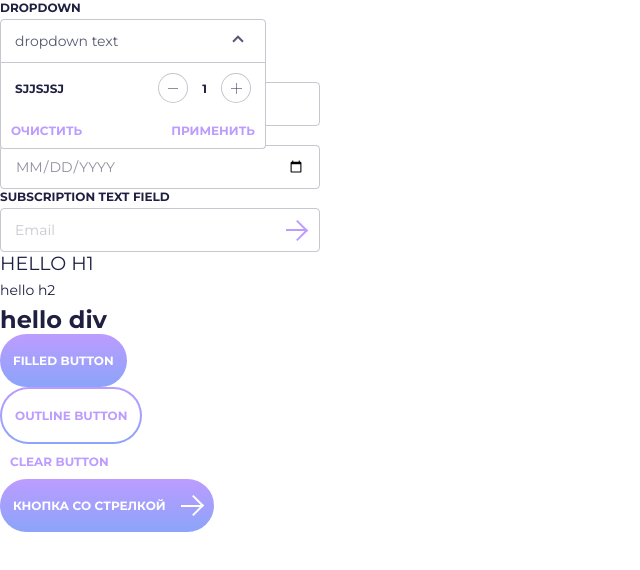
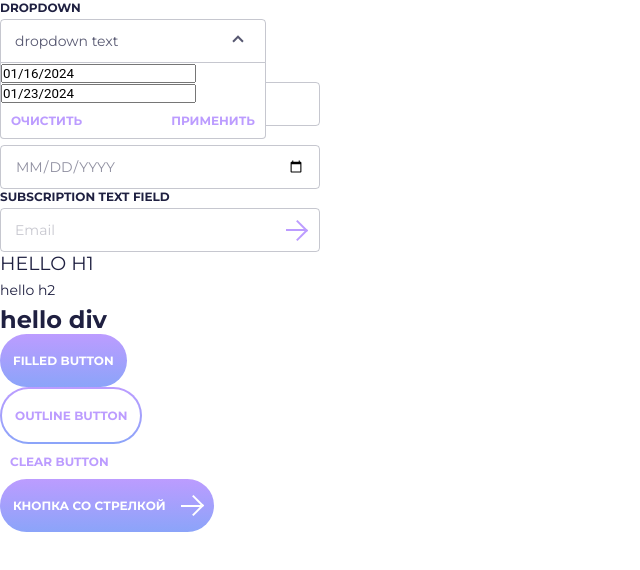
Before and after one commit to gloomy-onion/Looking, a React app: page / in a window 1280 px wide. Both pictures are taken after a click on the button 243 px from the left and 41 px from the top of the page. Shown: the top 570 px of the page, without its empty margins (0-640 px from the left). Built offline with nearby package versions, Linux system fonts and the light colour scheme.

Commit message:
datepicker

```diff
--- a/package.json
+++ b/package.json
@@ -24,6 +24,7 @@
   "devDependencies": {
     "@types/node": "^20.10.7",
     "@types/react": "^18.2.47",
+    "@types/react-datepicker": "^6.0.3",
     "@types/react-dom": "^18.2.18",
     "@types/webpack": "^5.28.5",
     "@types/webpack-dev-server": "^4.7.2",
@@ -56,9 +57,11 @@
     "webpack-dev-server": "^4.15.1"
   },
   "dependencies": {
+    "@babel/runtime": "^7.24.0",
     "@svgr/webpack": "^8.1.0",
     "classnames": "^2.5.1",
     "react": "^18.2.0",
+    "react-datepicker": "^6.2.0",
     "react-dom": "^18.2.0"
   }
 }
--- a/src/App.tsx
+++ b/src/App.tsx
@@ -1,11 +1,11 @@
 import React from 'react';
 
-import { Button, Dropdown, TextField, Typography } from '../ui-kit';
+import {Button, PickDate, TextField, Typography} from '../ui-kit';
 
 export const App = () => {
   return (
     <>
-      <Dropdown />
+      <PickDate/>
       <TextField />
       <TextField label={'masked text field'} textFieldType={'date'} />
       <TextField label={'subscription text field'} textFieldType={'email'} placeholder={'Email'} hasButton />
--- /dev/null
+++ b/ui-kit/Dropdown/DatePicker.module.scss
@@ -0,0 +1,15 @@
+@import '../../src/variables';
+
+.react-datepicker {
+  font-family: Montserrat, sans-serif;
+  font-size: 24px;
+  background-color: #fff;
+  color: $green;
+  border: 1px solid ;
+  border-radius: 50px;
+  display: inline-block;
+  position: relative;
+
+  // Reverting value set in .react-datepicker-popper
+  line-height: initial;
+}
--- /dev/null
+++ b/ui-kit/Dropdown/DatePicker.tsx
@@ -0,0 +1,50 @@
+import React, { useState } from 'react';
+import DatePicker from 'react-datepicker';
+
+import 'react-datepicker/dist/react-datepicker.css';
+import { DropdownContainer } from './DropdownContainer';
+import './DatePicker.module.scss';
+
+interface DatePickerProps {
+  selectsStart?: boolean;
+  selectsEnd?: boolean;
+  selected?: Date | null | [Date, Date];
+  minDate?: Date;
+  startDate?: Date | null;
+  endDate?: Date | null;
+  onChange?: (date: Date | null) => void;
+}
+
+export const PickDate: React.FC<DatePickerProps> = () => {
+  const [rangeStart, setRangeStart] = useState<Date | null>(new Date());
+  const defaultEndDate = new Date();
+  defaultEndDate.setDate(defaultEndDate.getDate() + 7);
+  const [rangeEnd, setRangeEnd] = useState<Date | null>(defaultEndDate);
+  const today = new Date();
+
+  const selectStartDate = (date: Date | null) => {
+    if (date !== null) {
+      setRangeStart(date);
+    }
+  };
+
+  const selectEndDate = (date: Date | null) => {
+    if (date !== null) {
+      setRangeEnd(date);
+    }
+  };
+
+  return (
+    <DropdownContainer value={'date'}>
+      <DatePicker
+        selectsStart
+        selected={rangeStart}
+        minDate={today}
+        startDate={rangeStart}
+        endDate={rangeEnd}
+        onChange={selectStartDate}
+      />
+      <DatePicker selectsEnd selected={rangeEnd} startDate={rangeStart} endDate={rangeEnd} onChange={selectEndDate} />
+    </DropdownContainer>
+  );
+};
--- a/ui-kit/Dropdown/Dropdown.tsx
+++ b/ui-kit/Dropdown/DropdownContainer.tsx
@@ -2,15 +2,16 @@ import cn from 'classnames';
 import React, { useState } from 'react';
 
 import styles from './Dropdown.module.scss';
-import { DropdownItem } from './DropdownItem';
 import { Button } from '../Button/Button';
 import { Typography } from '../Typography/Typography';
 
 interface DropdownProps {
   label?: string;
+  children: React.ReactNode;
+  value: string;
 }
 
-export const Dropdown = ({ label = 'dropdown' }: DropdownProps) => {
+export const DropdownContainer = ({ label = 'dropdown', children, value }: DropdownProps) => {
   const [showDropDown, setShowDropDown] = useState(false);
 
   const toggleDropDown = () => {
@@ -39,9 +40,7 @@ export const Dropdown = ({ label = 'dropdown' }: DropdownProps) => {
         </div>
         {showDropDown && (
           <div className={styles.dropdownExpanded}>
-            <ul>
-              <DropdownItem label={'sjjsjsj'} />
-            </ul>
+            {children}
             <div className={styles.dropdownButtons}>
               <Button label={'очистить'} buttonType={'clear'} />
               <Button label={'применить'} buttonType={'clear'} />
--- a/ui-kit/Dropdown/DropdownItem.tsx
+++ b/ui-kit/Dropdown/DropdownItem.tsx
@@ -1,5 +1,6 @@
 import React from 'react';
 
+// @ts-ignore
 import styles from './DropdownItem.module.scss';
 import { Typography } from '../Typography/Typography';
 
--- a/ui-kit/TextField/TextField.tsx
+++ b/ui-kit/TextField/TextField.tsx
@@ -20,7 +20,6 @@ export const TextField = ({
   const clickClear = () => {
     setInputValue('');
   };
-
   return (
     <div className={styles.textField}>
       {label && (
--- a/ui-kit/index.ts
+++ b/ui-kit/index.ts
@@ -1,5 +1,4 @@
 export { Typography } from './Typography/Typography';
 export { Button } from './Button/Button';
 export { TextField } from './TextField/TextField';
-export { Dropdown } from './Dropdown/Dropdown';
-export { DropdownItem } from './Dropdown/DropdownItem';
+export { PickDate } from './Dropdown/DatePicker';
```
Also changed, not shown: 1 other file (tests, documents, lock files or other folders).
